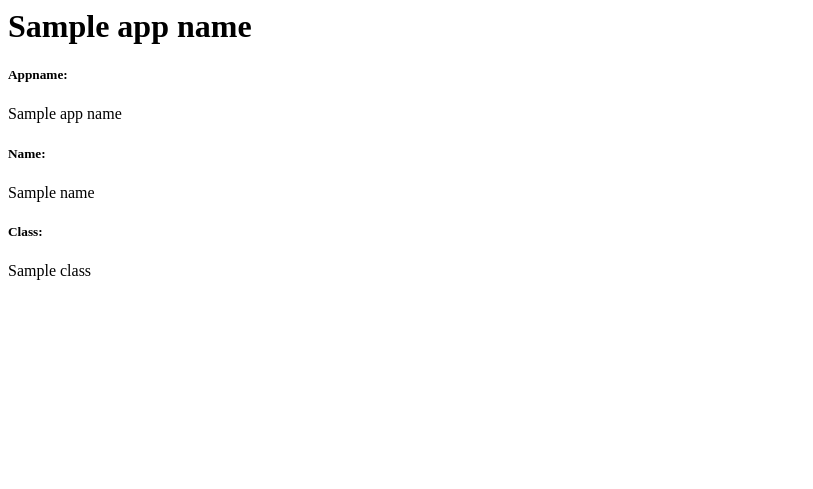
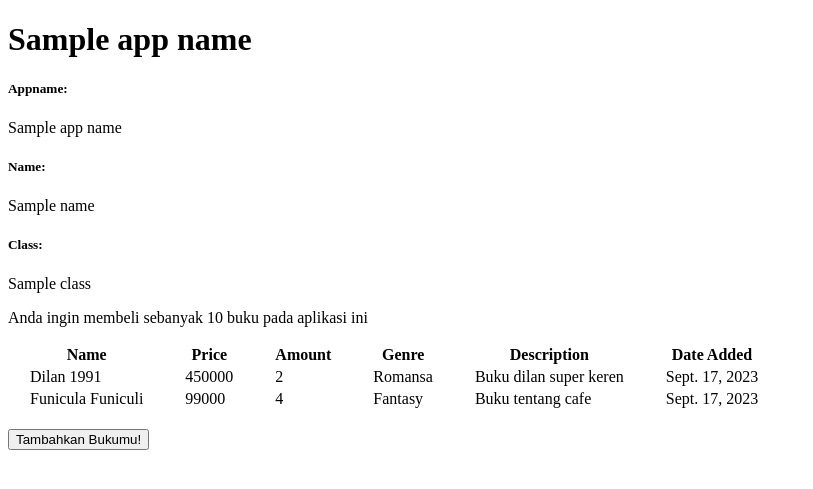
Before and after one commit to hilmiatha/libshop, a Django app: template main/templates/main.html in a window 1280 px wide. Shown: the top 489 px of the page, without its empty margins (0-813 px from the left). Run offline with Django 4.2, Linux system fonts and the light colour scheme; data comes from the database, SQL or seed files in the repository; both versions use the stored data as it was after the commit; tables that the repository leaves empty hold one stand-in row (values such as "Sample post"); the template is opened without the code that fills it: values that come from a table or form of the project are taken from there, most other values are stand-ins (such as "Sample title", 1, 10 or a date in 2020).

Commit message:
completed tugas 3

```diff
--- a/libshop/settings.py
+++ b/libshop/settings.py
@@ -55,7 +55,7 @@ ROOT_URLCONF = 'libshop.urls'
 TEMPLATES = [
     {
         'BACKEND': 'django.template.backends.django.DjangoTemplates',
-        'DIRS': [],
+        'DIRS': [BASE_DIR / 'templates'],
         'APP_DIRS': True,
         'OPTIONS': {
             'context_processors': [
--- a/libshop/urls.py
+++ b/libshop/urls.py
@@ -20,5 +20,5 @@ from django.urls import path, include
 
 urlpatterns = [
     path('admin/', admin.site.urls),
-    path('main/', include('main.urls'))
+    path('', include('main.urls'))
 ]
--- a/main/templates/main.html
+++ b/main/templates/main.html
@@ -1,3 +1,6 @@
+{% extends 'base.html' %}
+
+{% block content %}
 <h1>{{ app_name }}</h1>
 
 <h5>Appname:</h5>
@@ -8,3 +11,45 @@
 
 <h5>Class:</h5>
 <p>{{ class }}</p>
+
+<p>Anda ingin membeli sebanyak {{ jumlah_item }} buku pada aplikasi ini </p>
+
+<style>
+     table th, table td {
+        padding-left: 20px; /* Add padding to the left for each cell */
+        padding-right: 20px; /* Add padding to the right for each cell */
+    }
+</style>
+<table>
+    <tr>
+        <th>Name</th>
+        <th>Price</th>
+        <th>Amount</th>
+        <th>Genre</th>
+        <th>Description</th>
+        <th>Date Added</th>
+    </tr>
+
+    {% comment %} Berikut cara memperlihatkan data produk di bawah baris ini {% endcomment %}
+
+    {% for itm in item %}
+        <tr>
+            <td>{{itm.name}}</td>
+            <td>{{itm.price}}</td>
+            <td>{{itm.amount}}</td>
+            <td>{{itm.genre}}</td>
+            <td>{{itm.description}}</td>
+            <td>{{itm.date_added}}</td>
+        </tr>
+    {% endfor %}
+</table>
+
+<br />
+
+<a href="{% url 'main:create_product' %}">
+    <button>
+        Tambahkan Bukumu!
+    </button>
+</a>
+
+{% endblock content %}
--- a/main/urls.py
+++ b/main/urls.py
@@ -1,8 +1,13 @@
 from django.urls import path
-from main.views import show_main
+from main.views import show_main, create_product, show_xml, show_json,show_xml_by_id,show_json_by_id
 
 app_name = 'main'
 
 urlpatterns = [
     path('', show_main, name='show_main'),
+    path('create-product', create_product, name='create_product'),
+    path('xml/', show_xml, name='show_xml'),
+    path('json/', show_json, name='show_json'),
+    path('xml/<int:id>/', show_xml_by_id, name='show_xml_by_id'),
+    path('json/<int:id>/', show_json_by_id, name='show_json_by_id'),
 ]
--- /dev/null
+++ b/templates/base.html
@@ -0,0 +1,18 @@
+{% load static %}
+<!DOCTYPE html>
+<html lang="en">
+    <head>
+        <meta charset="UTF-8" />
+        <meta
+            name="viewport"
+            content="width=device-width, initial-scale=1.0"
+        />
+        {% block meta %}
+        {% endblock meta %}
+    </head>
+
+    <body>
+        {% block content %}
+        {% endblock content %}
+    </body>
+</html>
```
Also changed, not shown: main/forms.py (added, +7 -0 lines), main/templates/create_product.html (added, +19 -0 lines), main/views.py (+37 -1 lines), db.sqlite3.
